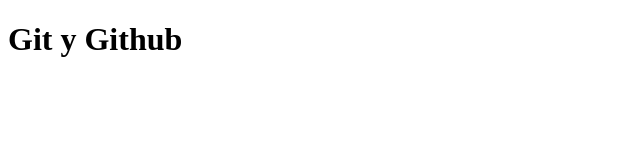
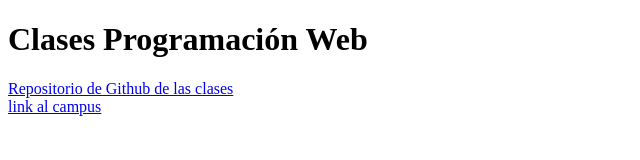
Before and after one commit to pedrofelgueras/ITBA-PW-2022, a plain HTML site: page index.html in a window 1280 px wide. Shown: the whole page, without its empty margins (0-640 px from the left). Drawn offline with Linux system fonts and the light colour scheme.

Commit message:
Cambios Web

```diff
--- a/index.html
+++ b/index.html
@@ -4,20 +4,15 @@
     <meta charset="UTF-8">
     <meta http-equiv="X-UA-Compatible" content="IE=edge">
     <meta name="viewport" content="width=device-width, initial-scale=1.0">
-    <title>Web de la clase 2</title>
+    <title>Clases de Programación Web</title>
 </head>
 <body>
 
-</body>
-<!DOCTYPE html>
-<html lang="en">
-<head>
-    <meta charset="UTF-8">
-    <meta http-equiv="X-UA-Compatible" content="IE=edge">
-    <meta name="viewport" content="width=device-width, initial-scale=1.0">
-    <title>Web de la clase 2</title>
-</head>
-<body>
-    <h1> Git y Github</h1>
+    <h1> Clases Programación Web </h1>
+    <a href="https://github.com/pedrofelgueras/ITBA-PW-2022"
+    target=" _blank" >Repositorio de Github de las clases</a> <br>
+    <a href="https://campus.itba.edu.ar/webapps/discussionboard/do/forum?action=list_threads&course_id=_23392_1&nav=discussion_board_entry&conf_id=_42827_1&forum_id=_27038_1"
+    target=" _blank" >link al campus</a>
+
 </body>
 </html>
```
